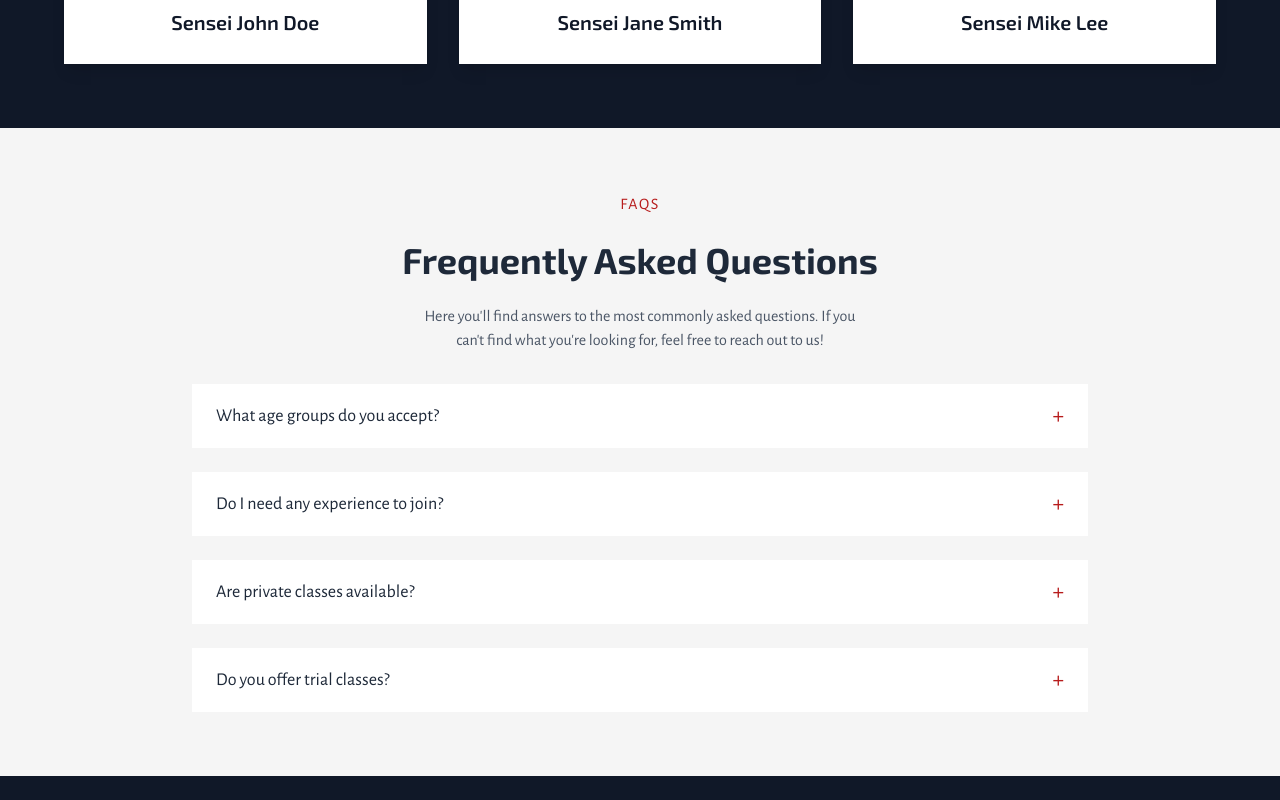
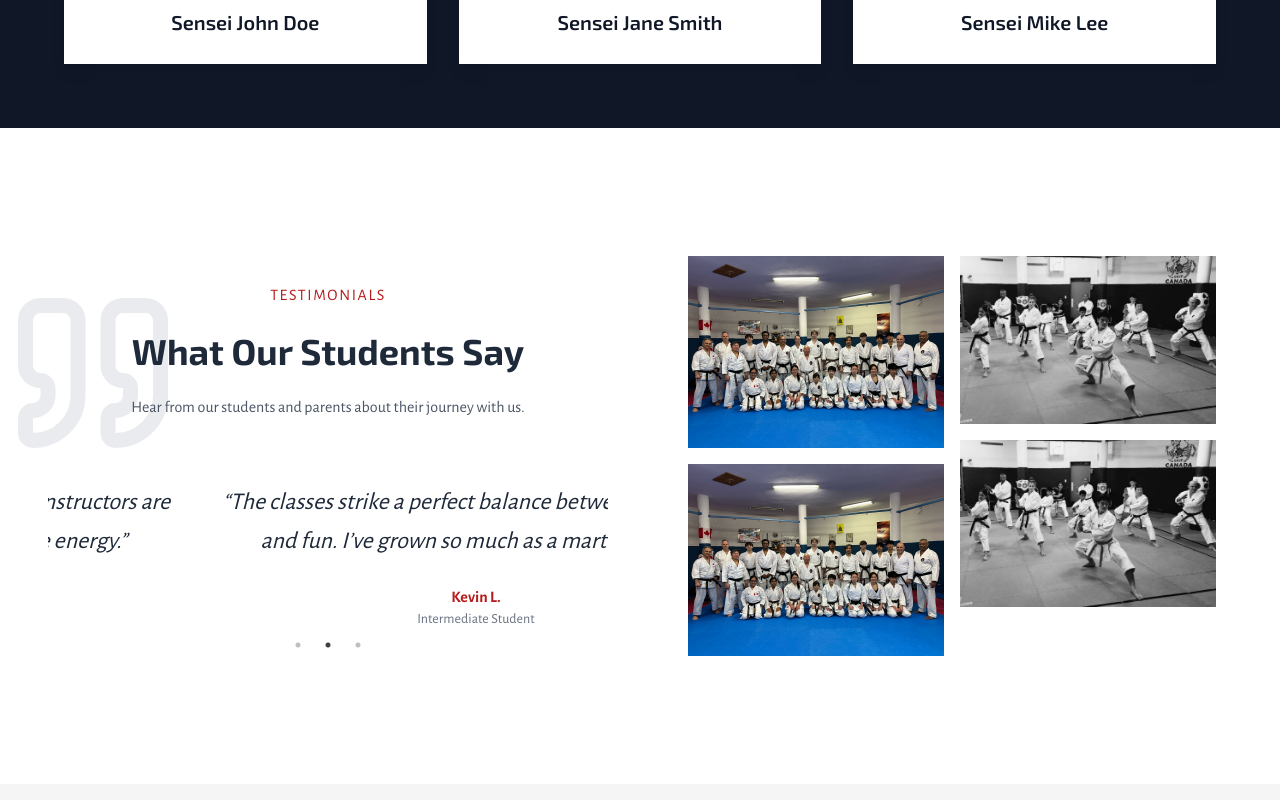
Before and after one commit to A-coderr/skif-website, a Next.js app: page / in a window 1280 px wide. Shown: the part 2520-3320 px from the top of the page. Built offline with nearby package versions, Linux system fonts and the light colour scheme.

Commit message:
Updated the testimonials page

```diff
--- /dev/null
+++ b/app/components/Gallery.tsx
@@ -0,0 +1,42 @@
+"use client";
+
+import Image from "next/image";
+import Masonry from "react-masonry-css";
+
+const images = [
+  { src: "/hero.jpg", alt: "Karate student training" },
+  { src: "/karate.jpg", alt: "Karate belt ceremony" },
+  { src: "/hero.jpg", alt: "Sparring practice" },
+  { src: "/karate.jpg", alt: "Karate team pose" },
+];
+
+const breakpointColumnsObj = {
+  default: 2,
+  768: 2,
+  640: 1,
+};
+
+export default function Gallery() {
+  return (
+    <div className="w-full max-w-6xl mx-auto px-4">
+      <Masonry
+        breakpointCols={breakpointColumnsObj}
+        className="flex gap-4"
+        columnClassName="flex flex-col gap-4"
+      >
+        {images.map((img, idx) => (
+          <div key={idx} className="overflow-hidden relative">
+            <Image
+              src={img.src}
+              alt={img.alt}
+              width={600}
+              height={800}
+              className="w-full h-auto object-cover"
+              sizes="(max-width: 768px) 100vw, 50vw"
+            />
+          </div>
+        ))}
+      </Masonry>
+    </div>
+  );
+}
--- /dev/null
+++ b/app/data/testimonials.ts
@@ -0,0 +1,20 @@
+export const testimonials = [
+  {
+    quote:
+      "This dojo has changed my son’s life. The instructors are kind, professional, and full of positive energy.",
+    name: "Sarah M.",
+    role: "Parent of Beginner Student",
+  },
+  {
+    quote:
+      "The classes strike a perfect balance between discipline and fun. I’ve grown so much as a martial artist.",
+    name: "Kevin L.",
+    role: "Intermediate Student",
+  },
+  {
+    quote:
+      "After training here for 5 years, I earned my black belt and made lifelong friends. Highly recommended.",
+    name: "James T.",
+    role: "Advanced Student",
+  },
+];
--- a/app/globals.css
+++ b/app/globals.css
@@ -1,4 +1,7 @@
 @import "tailwindcss";
+@import "slick-carousel/slick/slick.css";
+@import "slick-carousel/slick/slick-theme.css";
+
 @plugin "@tailwindcss/typography";
 
 :root {
--- a/app/page.tsx
+++ b/app/page.tsx
@@ -3,6 +3,7 @@ import FAQ from "./sections/FAQ";
 import HeroSection from "./sections/Hero";
 import InstructorsHome from "./sections/InstructorsHome";
 import ClassesOffered from "./sections/ClassesOffered";
+import Testimonials from "./sections/Testimonials";
 
 export default function Home() {
   return (
@@ -11,6 +12,7 @@ export default function Home() {
       <AboutUsSection />
       <ClassesOffered />
       <InstructorsHome />
+      <Testimonials />
       <FAQ />
     </>
   );
--- a/app/sections/Contact.tsx
+++ b/app/sections/Contact.tsx
@@ -15,7 +15,7 @@ const Contact = () => {
         >
           {/* Location */}
           <div className="flex items-center space-x-3">
-            <FaMapMarkerAlt className="h-6 w-6 sm:h-7 sm:w-7 md:h-8 md:w-8 text-gray-600 flex-shrink-0" />
+            <FaMapMarkerAlt className="h-6 w-6 text-[#B71C1C] flex-shrink-0" />
             <p className="text-xs sm:text-base md:text-md lg:text-lg truncate">
               <strong>2233 Hurontario St, Mississauga, ON L5A 2E9</strong>
             </p>
@@ -23,7 +23,7 @@ const Contact = () => {
 
           {/* Email */}
           <div className="flex items-center space-x-3">
-            <FaEnvelope className="h-6 w-6 sm:h-7 sm:w-7 md:h-8 md:w-8 text-gray-600 flex-shrink-0" />
+            <FaEnvelope className="h-6 w-6 text-[#B71C1C] flex-shrink-0" />
             <p className="text-xs sm:text-base md:text-md lg:text-lg truncate">
               <strong>skiftorontokaratedo@hotmail.com</strong>
             </p>
@@ -31,7 +31,7 @@ const Contact = () => {
 
           {/* Phone */}
           <div className="flex items-center space-x-3">
-            <FaPhoneAlt className="h-6 w-6 sm:h-7 sm:w-7 md:h-8 md:w-8 text-gray-600 flex-shrink-0" />
+            <FaPhoneAlt className="h-6 w-6 text-[#B71C1C] flex-shrink-0" />
             <p className="text-xs sm:text-base md:text-md lg:text-lg truncate">
               <strong>(905) 815-7563</strong>
             </p>
--- /dev/null
+++ b/app/sections/Testimonials.tsx
@@ -0,0 +1,71 @@
+"use client";
+
+import Slider from "react-slick";
+import { motion } from "framer-motion";
+import { Quote } from "lucide-react";
+import "slick-carousel/slick/slick.css";
+import "slick-carousel/slick/slick-theme.css";
+import { testimonials } from "../data/testimonials";
+import Gallery from "../components/Gallery";
+
+export default function TestimonialsSection() {
+  const settings = {
+    dots: true,
+    infinite: true,
+    speed: 500,
+    autoplay: true,
+    autoplaySpeed: 6000,
+    slidesToShow: 1,
+    slidesToScroll: 1,
+    arrows: false,
+  };
+
+  return (
+    <section className="relative bg-[#fff] overflow-hidden px-6 py-24 lg:py-32">
+      <motion.div
+        initial={{ opacity: 0, y: 50 }}
+        whileInView={{ opacity: 1, y: 0 }}
+        transition={{ duration: 0.8 }}
+        viewport={{ once: true }}
+        className="relative z-10 max-w-7xl px-6 mx-auto grid grid-cols-1 lg:grid-cols-2 items-center gap-16"
+      >
+        {/* Left: Testimonials */}
+        <div className="text-center lg:text-left flex flex-col items-center lg:items-start justify-center relative">
+          {/* Large background quote */}
+          <Quote
+            className="absolute top-0 left-1/2 lg:left-0 transform -translate-x-1/2 lg:-translate-x-1/4 text-gray-400 opacity-20 z-0"
+            size={180}
+          />
+          <div className="text-center relative z-10 pb-8 mx-auto">
+            <p className="text-md text-center uppercase text-[#B71C1C] tracking-widest mb-6">
+              Testimonials
+            </p>
+            <h2 className="text-3xl sm:text-4xl font-bold text-center text-gray-800 mb-6">
+              What Our Students Say
+            </h2>
+            <p className="text-center text-gray-600 text-md mb-8 mx-auto">
+              Hear from our students and parents about their journey with us.
+            </p>
+          </div>
+
+          {/* Carousel */}
+          <div className="text-center max-w-xl mx-auto lg:mx-0 w-full">
+            <Slider {...settings}>
+              {testimonials.map((t, idx) => (
+                <div key={idx} className="px-2">
+                  <p className="text-xl md:text-2xl text-gray-800 font-light italic leading-relaxed mb-6">
+                    “{t.quote}”
+                  </p>
+                  <p className="font-semibold text-[#B71C1C]">{t.name}</p>
+                  <p className="text-sm text-gray-500">{t.role}</p>
+                </div>
+              ))}
+            </Slider>
+          </div>
+        </div>
+
+        <Gallery />
+      </motion.div>
+    </section>
+  );
+}
--- a/package.json
+++ b/package.json
@@ -24,6 +24,8 @@
     "react-dom": "^19.0.0",
     "react-icons": "^5.5.0",
     "react-masonry-css": "^1.0.16",
+    "react-slick": "^0.30.3",
+    "slick-carousel": "^1.8.1",
     "three": "^0.175.0"
   },
   "devDependencies": {
@@ -33,6 +35,7 @@
     "@types/node": "^20",
     "@types/react": "^19",
     "@types/react-dom": "^19",
+    "@types/react-slick": "^0.23.13",
     "eslint": "^9",
     "eslint-config-next": "15.2.4",
     "tailwindcss": "^4",
```
Also changed, not shown: 1 other file (tests, documents, lock files or other folders).
